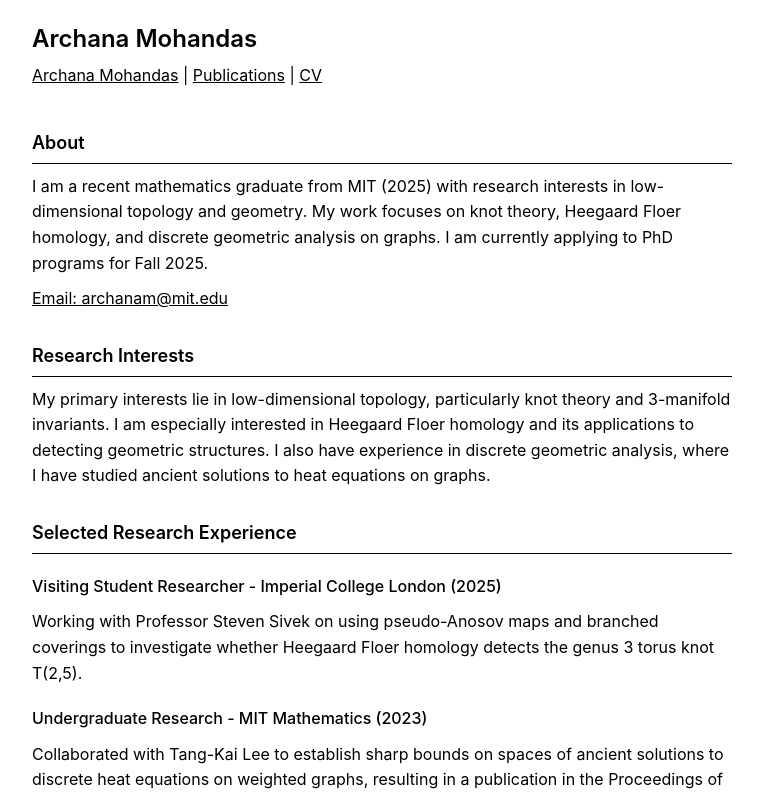
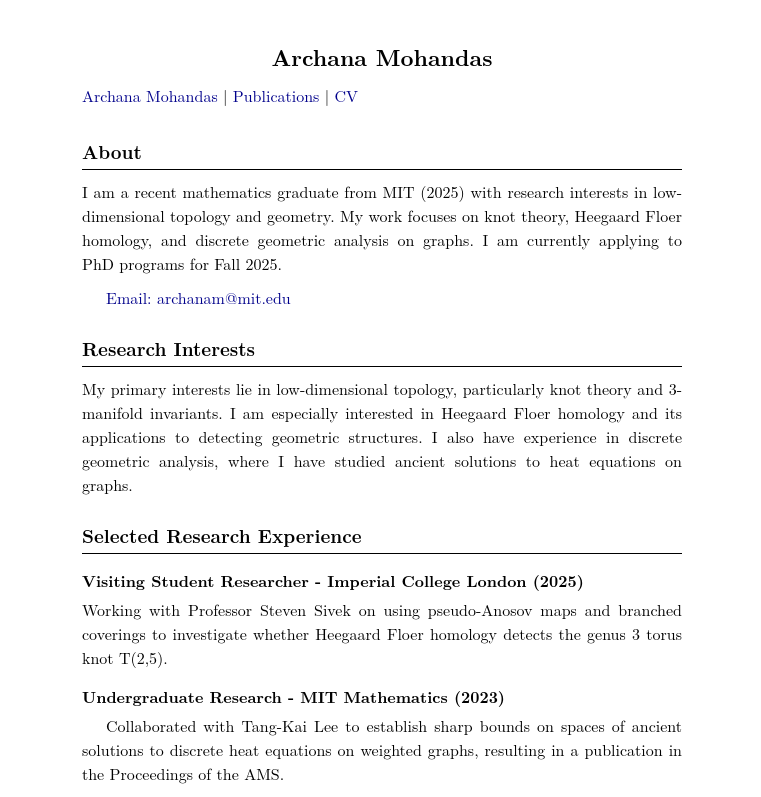
Before and after one commit to praveen-cloudclarity/archanamohandas, a plain HTML site: page index.html in a window 1280 px wide. Shown: the top 797 px of the page, without its empty margins (258-1019 px from the left). Drawn offline with Linux system fonts and the light colour scheme.

Commit message:
change font

```diff
--- a/styles.css
+++ b/styles.css
@@ -1,64 +1,65 @@
 body {
-    font-family: -apple-system, BlinkMacSystemFont, "Segoe UI", Roboto, "Helvetica Neue", Arial, sans-serif;
-    line-height: 1.6;
+    font-family: "Computer Modern Serif", "Latin Modern Roman", "Times New Roman", Times, serif;
+    line-height: 1.5;
     color: #000;
     background: #fff;
     margin: 0;
-    padding: 20px;
+    padding: 40px 20px;
+    font-size: 12pt;
 }
 
 .container {
-    max-width: 700px;
+    max-width: 600px;
     margin: 0 auto;
 }
 
 h1 {
-    font-size: 24px;
-    font-weight: 600;
-    margin: 0 0 5px 0;
-    font-family: -apple-system, BlinkMacSystemFont, "Segoe UI", Roboto, "Helvetica Neue", Arial, sans-serif;
+    font-size: 17pt;
+    font-weight: bold;
+    margin: 0 0 10px 0;
+    text-align: center;
 }
 
 h2 {
-    font-size: 18px;
-    font-weight: 600;
-    margin: 30px 0 10px 0;
-    border-bottom: 1px solid #000;
-    padding-bottom: 5px;
-    font-family: -apple-system, BlinkMacSystemFont, "Segoe UI", Roboto, "Helvetica Neue", Arial, sans-serif;
+    font-size: 14pt;
+    font-weight: bold;
+    margin: 25px 0 10px 0;
+    border-bottom: 0.5pt solid #000;
+    padding-bottom: 3px;
 }
 
 h3 {
-    font-size: 16px;
-    font-weight: 500;
-    margin: 20px 0 10px 0;
-    font-family: -apple-system, BlinkMacSystemFont, "Segoe UI", Roboto, "Helvetica Neue", Arial, sans-serif;
+    font-size: 12pt;
+    font-weight: bold;
+    margin: 15px 0 5px 0;
 }
 
 p {
     margin: 10px 0;
+    text-align: justify;
 }
 
 a {
-    color: #000;
+    color: #00008B;
+    text-decoration: none;
+}
+
+a:hover {
     text-decoration: underline;
 }
 
-a:hover {
-    text-decoration: none;
-}
-
 header {
-    margin-bottom: 40px;
+    margin-bottom: 30px;
+    text-align: center;
 }
 
 header p {
-    margin: 2px 0;
+    margin: 5px 0;
 }
 
 ul, ol {
     margin: 10px 0;
-    padding-left: 30px;
+    padding-left: 25px;
 }
 
 li {
@@ -66,21 +67,31 @@ li {
 }
 
 section {
-    margin-bottom: 30px;
+    margin-bottom: 25px;
 }
 
 .nav-links {
     margin: 20px 0;
     padding: 10px 0;
-    border-top: 1px solid #000;
-    border-bottom: 1px solid #000;
+    border-top: 0.5pt solid #000;
+    border-bottom: 0.5pt solid #000;
 }
 
 .date {
     font-style: italic;
-    color: #666;
+    color: #333;
 }
 
 strong {
-    font-weight: 600;
+    font-weight: bold;
 }
+
+/* LaTeX-style spacing */
+h2 + p, h3 + p {
+    margin-top: 5px;
+}
+
+/* LaTeX-style paragraph indentation (optional) */
+section p:not(:first-of-type) {
+    text-indent: 1.5em;
+}
```
